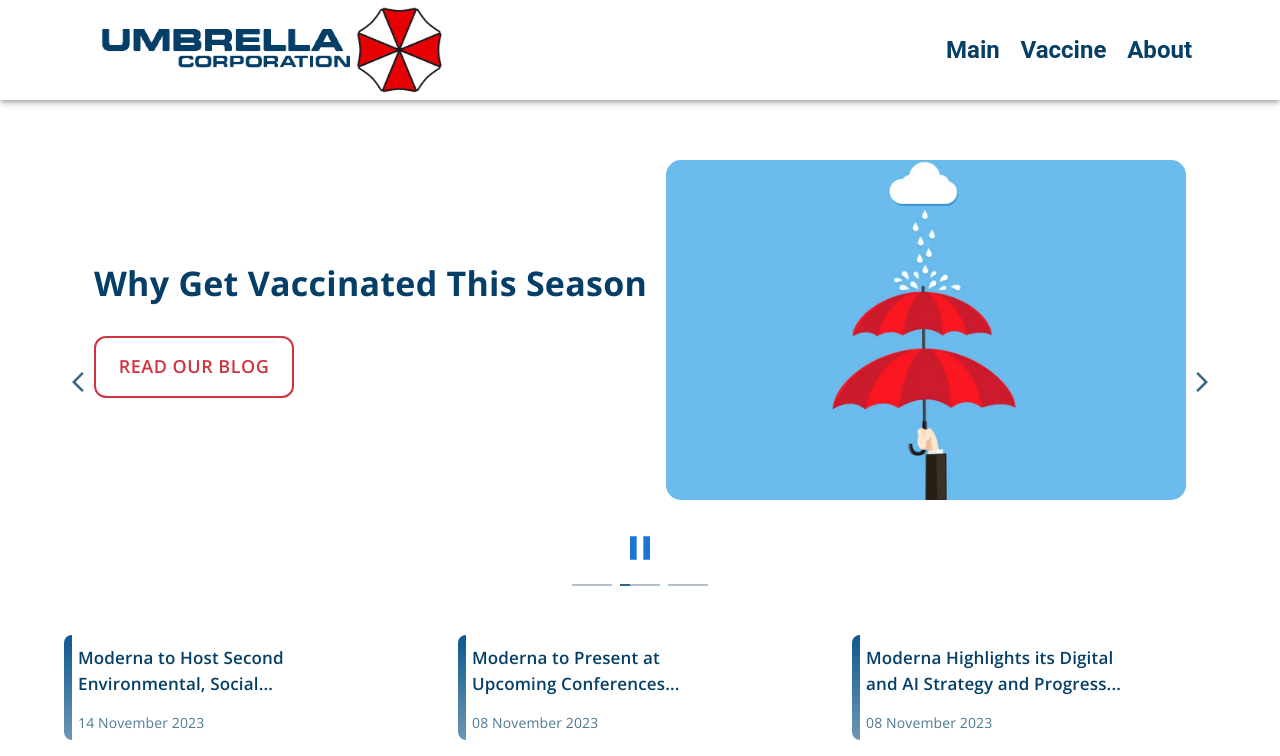
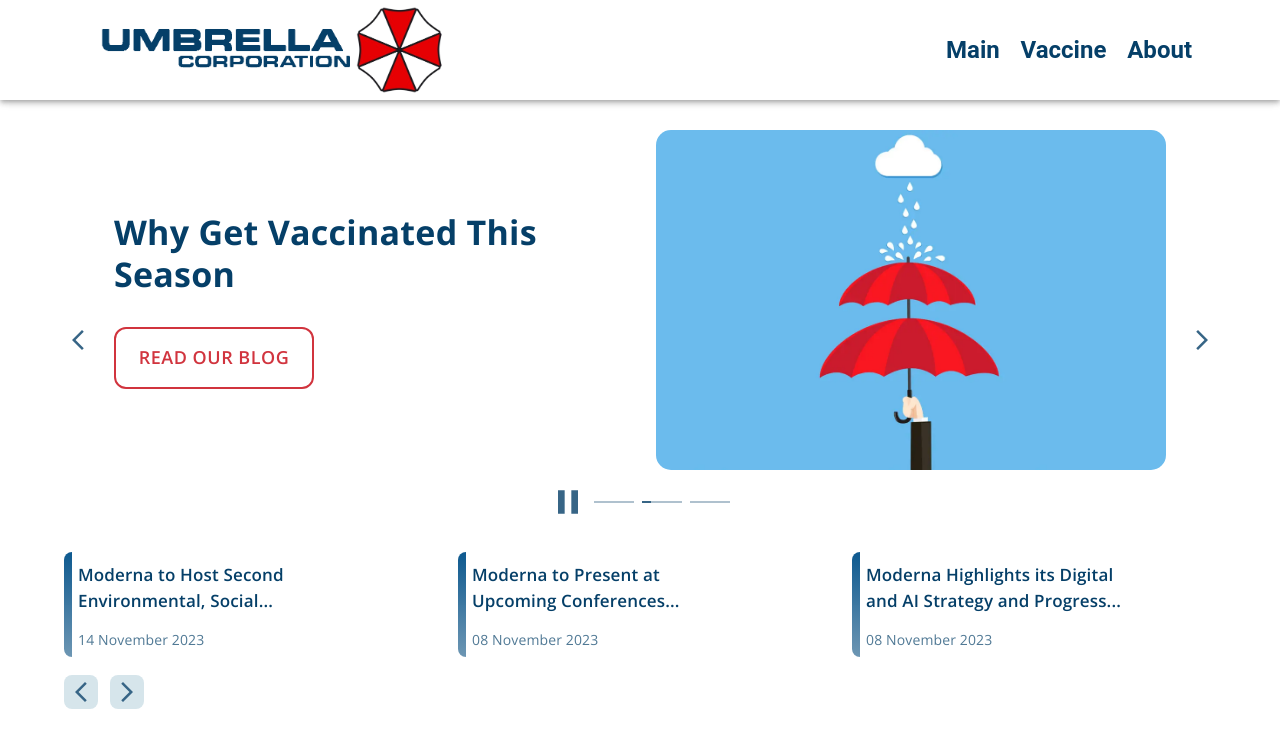
Before and after one commit to BazyshynAnton/umbrella, a React (Vite) app: page / in a window 1280 px wide. Shown: the top 756 px of the page. Built offline with nearby package versions, Linux system fonts and the light colour scheme; a web font is replaced by a local one.

Commit message:
commit-26 updated main-page

```diff
--- a/src/components/contentOfHomePage/introVaccineSwiper/IntroVaccineSwiper.jsx
+++ b/src/components/contentOfHomePage/introVaccineSwiper/IntroVaccineSwiper.jsx
@@ -1,29 +1,17 @@
+import { useState } from 'react'
 import { Swiper, SwiperSlide } from 'swiper/react'
-
 import { Autoplay } from 'swiper/modules'
-import 'swiper/css'
-import ReusableSlide from './contentOfIntroVaccineSlider/reusableSlide'
-
-import umbrellaVaccineSlide1 from '../../../pictures/umbrellaVaccineSlide1.png'
-import getVaccinatedThisSeasonSlide2 from '../../../pictures/getVaccinatedThisSeasonSlide2.png'
-import holidaysVaccineSlide3 from '../../../pictures/holidaysVaccineSlide3.png'
 
 import LeftRightNavigationForIntroSwiper from './contentOfIntroVaccineSlider/LeftRightNavigationForIntroSwiper'
-
-import {
-  buttonText1,
-  buttonText2,
-  buttonText3,
-  textForSlide1,
-  textForSlide2,
-  textForSlide3,
-} from './contentOfIntroVaccineSlider/textForSlides'
+import CustomPaginationForIntroSwiper from './contentOfIntroVaccineSlider/CustomPaginationForIntroSwiper'
+import ReusableSlide from './contentOfIntroVaccineSlider/ReusableSlide'
 
 import ArrowBackIosNewIcon from '@mui/icons-material/ArrowBackIosNew'
 import ArrowForwardIosIcon from '@mui/icons-material/ArrowForwardIos'
-import CustomPaginationForIntroSwiper from './contentOfIntroVaccineSlider/CustomPaginationForIntroSwiper'
 
-import CustomAutoplay from '../../contentOfVaccinePage/browseVaccineContent/theScienceOfMrna/swiperProteinFactories/CustomAutoPlay'
+import { introVaccineSwiperData } from '../../../data/introVaccineSwiperData'
+
+import 'swiper/css'
 
 const stylesForArrowBtn = {
   left: {
@@ -39,6 +27,8 @@
 }
 
 const IntroVaccineSlider = () => {
+  const [pausedSwiper, setPausedSwiper] = useState(true)
+
   return (
     <Swiper
       spaceBetween={30}
@@ -47,46 +37,41 @@
         disableOnInteraction: false,
       }}
       modules={[Autoplay]}
-      className="mySwiper"
+      className='mySwiper'
       style={{
         margin: '30px 0px',
         display: 'flex',
         flexDirection: 'column',
         alignItems: 'center',
-      }}>
-      <SwiperSlide>
-        <ReusableSlide
-          img={umbrellaVaccineSlide1}
-          text={textForSlide1}
-          buttonText={buttonText1}
-        />
-      </SwiperSlide>
-      <SwiperSlide>
-        <ReusableSlide
-          img={getVaccinatedThisSeasonSlide2}
-          text={textForSlide2}
-          buttonText={buttonText2}
-        />
-      </SwiperSlide>
-      <SwiperSlide>
-        <ReusableSlide
-          img={holidaysVaccineSlide3}
-          text={textForSlide3}
-          buttonText={buttonText3}
-        />
-      </SwiperSlide>
+      }}
+    >
+      {introVaccineSwiperData.map((el) => (
+        <SwiperSlide key={el.id}>
+          <ReusableSlide
+            img={el.img}
+            text={el.text}
+            buttonText={el.buttonText}
+          />
+        </SwiperSlide>
+      ))}
+
       <LeftRightNavigationForIntroSwiper
         stylesForBtn={stylesForArrowBtn.left}
-        id={20}>
+        id={20}
+      >
         <ArrowBackIosNewIcon />
       </LeftRightNavigationForIntroSwiper>
       <LeftRightNavigationForIntroSwiper
         stylesForBtn={stylesForArrowBtn.right}
-        id={10}>
+        id={10}
+      >
         <ArrowForwardIosIcon />
       </LeftRightNavigationForIntroSwiper>
-      <CustomAutoplay />
-      <CustomPaginationForIntroSwiper />
+
+      <CustomPaginationForIntroSwiper
+        pausedSwiper={pausedSwiper}
+        setPausedSwiper={setPausedSwiper}
+      />
     </Swiper>
   )
 }
--- /dev/null
+++ b/src/components/contentOfHomePage/introVaccineSwiper/contentOfIntroVaccineSlider/CustomAutoPlayForIntroVaccineSwiper.jsx
@@ -0,0 +1,51 @@
+import { useState } from 'react'
+
+import { Button } from '@mui/material'
+import { useSwiper } from 'swiper/react'
+
+import PlayArrowOutlinedIcon from '@mui/icons-material/PlayArrowOutlined'
+import PauseIcon from '@mui/icons-material/Pause'
+
+const stylesForPauseAndPlayBtn = {
+  blocks: {
+    width: '35px',
+    minWidth: '35px',
+    height: '35px',
+
+    ':hover': {
+      background: '#d6e5eb',
+    },
+  },
+  icons: { fontSize: '2.5rem', color: '#376586' },
+}
+
+const CustomAutoPlayForIntroVaccineSwiper = ({ setPausedSwiper }) => {
+  const swiper = useSwiper()
+
+  const [isPlayTrue, setIsPlayTrue] = useState(true)
+  const handlePauseClick = () => {
+    swiper.autoplay.stop()
+    setIsPlayTrue(false)
+    setPausedSwiper(false)
+  }
+  const handlePLayClick = () => {
+    swiper.autoplay.start()
+    setIsPlayTrue(true)
+    setPausedSwiper(true)
+  }
+  return (
+    <>
+      {isPlayTrue ? (
+        <Button onClick={handlePauseClick} sx={stylesForPauseAndPlayBtn.blocks}>
+          <PauseIcon sx={stylesForPauseAndPlayBtn.icons} />
+        </Button>
+      ) : (
+        <Button onClick={handlePLayClick} sx={stylesForPauseAndPlayBtn.blocks}>
+          <PlayArrowOutlinedIcon sx={stylesForPauseAndPlayBtn.icons} />
+        </Button>
+      )}
+    </>
+  )
+}
+
+export default CustomAutoPlayForIntroVaccineSwiper
--- a/src/components/contentOfHomePage/introVaccineSwiper/contentOfIntroVaccineSlider/CustomNavigationForIntroSwiper.jsx
+++ /dev/null
@@ -1,5 +0,0 @@
-const CustomNavigationForIntroSwiper = () => {
-  return <div></div>
-}
-
-export default CustomNavigationForIntroSwiper
--- a/src/components/contentOfHomePage/introVaccineSwiper/contentOfIntroVaccineSlider/CustomPaginationForIntroSwiper.jsx
+++ b/src/components/contentOfHomePage/introVaccineSwiper/contentOfIntroVaccineSlider/CustomPaginationForIntroSwiper.jsx
@@ -2,6 +2,8 @@
 import { useSpring, animated } from '@react-spring/web'
 import { useEffect, useState } from 'react'
 import { useSwiper } from 'swiper/react'
+
+import CustomAutoPlayForIntroVaccineSwiper from './CustomAutoPlayForIntroVaccineSwiper'
 
 const stylesForBlocksWithAnimatedLine = {
   position: 'relative',
@@ -16,20 +18,19 @@
 const qqq = {
   width: '40px',
   height: '2px',
-  background: 'red',
+  background: 'rgb(55, 101, 134)',
 }
 
-const CustomPaginationForIntroSwiper = () => {
+const CustomPaginationForIntroSwiper = ({ pausedSwiper, setPausedSwiper }) => {
   const swiper = useSwiper()
 
-  const allSlides = swiper.slides
+  const allSlidesNavigation = swiper.slides
+
   const [activeIndex, setActiveIndex] = useState(swiper.activeIndex)
-  const [isPaused, setIsPaused] = useState(false)
 
   useEffect(() => {
     const handleSlideChange = () => {
       setActiveIndex(swiper.activeIndex)
-      setIsPaused(swiper.autoplay && swiper.autoplay.running ? false : true)
     }
 
     swiper.on('slideChange', handleSlideChange)
@@ -41,7 +42,7 @@
 
   const animationWidth = useSpring({
     from: { width: '0px' },
-    to: { width: isPaused ? '0px' : '40px' },
+    to: { width: '40px' },
     reset: true,
     config: { duration: 5000 },
   })
@@ -49,24 +50,33 @@
   return (
     <Box
       sx={{
+        mt: '12px',
+
         display: 'flex',
         flexDirection: 'row',
+        alignItems: 'center',
+        justifyContent: 'center',
         gap: '0.5rem',
-      }}>
-      {allSlides.map((_, index) => (
+      }}
+    >
+      <CustomAutoPlayForIntroVaccineSwiper setPausedSwiper={setPausedSwiper} />
+      {allSlidesNavigation.map((_, index) => (
         <Box
           key={index}
           sx={stylesForBlocksWithAnimatedLine}
-          onClick={() => swiper.slideTo(index)}>
+          onClick={() => swiper.slideTo(index)}
+        >
           <animated.div
             style={
-              activeIndex === index && !isPaused
+              activeIndex === index && pausedSwiper
                 ? {
                     height: '2px',
                     background: 'rgb(55, 101, 134)',
                     ...animationWidth,
                   }
-                : { qqq }
+                : activeIndex === index && !pausedSwiper
+                ? qqq
+                : {}
             }
           />
           <Box
--- a/src/components/contentOfHomePage/introVaccineSwiper/contentOfIntroVaccineSlider/ReusableSlide.jsx
+++ b/src/components/contentOfHomePage/introVaccineSwiper/contentOfIntroVaccineSlider/ReusableSlide.jsx
@@ -1,5 +1,5 @@
 import { Box } from '@mui/material'
-import ReusableButton from './reusableButton'
+import ReusableButton from './ReusableButton'
 
 const ReusableSlide = ({ text, img, buttonText }) => {
   return (
@@ -7,9 +7,10 @@
       sx={{
         display: 'flex',
         flexDirection: 'row',
-        height: '400px',
-        p: '30px',
-      }}>
+        height: '340px',
+        p: '0px 50px',
+      }}
+    >
       <Box
         sx={{
           width: '100%',
@@ -19,14 +20,20 @@
           justifyContent: 'center',
           gap: '2rem',
           padding: '0px 10px 0px 0px',
-        }}>
+        }}
+      >
         {text}
         <ReusableButton buttonText={buttonText} />
       </Box>
-      <Box sx={{ width: '1000px', height: '340px' }}>
+      <Box
+        sx={{
+          width: '1000px',
+          height: '340px',
+        }}
+      >
         <img
           src={img}
-          alt="slide-picture"
+          alt='slide'
           style={{
             width: '100%',
             height: '100%',
--- a/src/components/contentOfHomePage/newsJobBlogsSwipers/NewsSwiper.jsx
+++ b/src/components/contentOfHomePage/newsJobBlogsSwipers/NewsSwiper.jsx
@@ -1,23 +1,24 @@
 import { Swiper, SwiperSlide } from 'swiper/react'
 
 import 'swiper/css'
-import ReusableSlideForNewsJobBlogsSwipers from './reusableSlideForNewsJobBlogsSwipers'
+import ReusableSlideForNewsJobBlogsSwipers from './ReusableSlideForNewsJobBlogsSwipers'
 import { news } from '../../../data/newsData'
-import NavigarionButtonForNewsJobBlogsSwiper from './NavigarionButtonForNewsJobBlogsSwiper'
+import NavigationButtonForNewsJobBlogsSwiper from './NavigationButtonForNewsJobBlogsSwiper'
 
 const NewsSwiper = () => {
   return (
     <Swiper
       spaceBetween={30}
       slidesPerView={3}
-      className="mySwiper"
-      style={{ marginBottom: '50px' }}>
+      className='mySwiper'
+      style={{ marginBottom: '50px' }}
+    >
       {news.map((el) => (
         <SwiperSlide key={el.id} style={{ cursor: 'pointer' }}>
           <ReusableSlideForNewsJobBlogsSwipers text={el.text} date={el.date} />
         </SwiperSlide>
       ))}
-      <NavigarionButtonForNewsJobBlogsSwiper />
+      <NavigationButtonForNewsJobBlogsSwiper />
     </Swiper>
   )
 }
--- a/src/components/contentOfVaccinePage/browseVaccineContent/theScienceOfMrna/swiperProteinFactories/CustomAutoPlay.jsx
+++ b/src/components/contentOfVaccinePage/browseVaccineContent/theScienceOfMrna/swiperProteinFactories/CustomAutoPlay.jsx
@@ -29,7 +29,8 @@
             ':hover': {
               background: '#d6e5eb',
             },
-          }}>
+          }}
+        >
           <PauseIcon sx={{ fontSize: '2.5rem' }} />
         </Button>
       ) : (
@@ -43,7 +44,8 @@
             ':hover': {
               background: '#d6e5eb',
             },
-          }}>
+          }}
+        >
           <PlayArrowIcon sx={{ fontSize: '2.5rem' }} />
         </Button>
       )}
--- /dev/null
+++ b/src/data/introVaccineSwiperData.js
@@ -0,0 +1,36 @@
+import umbrellaVaccineSlide1 from '../pictures/umbrellaVaccineSlide1.png'
+import getVaccinatedThisSeasonSlide2 from '../pictures/getVaccinatedThisSeasonSlide2.png'
+import holidaysVaccineSlide3 from '../pictures/holidaysVaccineSlide3.png'
+
+import {
+  textForSlide1,
+  textForSlide2,
+  textForSlide3,
+} from '../components/contentOfHomePage/introVaccineSwiper/contentOfIntroVaccineSlider/textForSlides'
+
+import {
+  buttonText1,
+  buttonText2,
+  buttonText3,
+} from '../components/contentOfHomePage/introVaccineSwiper/contentOfIntroVaccineSlider/textForSlides'
+
+export const introVaccineSwiperData = [
+  {
+    img: umbrellaVaccineSlide1,
+    text: textForSlide1,
+    buttonText: buttonText1,
+    id: '2980a4ae-a35c-4ab9-b7c9-9d6d859fbad6',
+  },
+  {
+    img: getVaccinatedThisSeasonSlide2,
+    text: textForSlide2,
+    buttonText: buttonText2,
+    id: '89218b84-8489-468c-95ef-9a58f3352451',
+  },
+  {
+    img: holidaysVaccineSlide3,
+    text: textForSlide3,
+    buttonText: buttonText3,
+    id: '6e1d92c7-66aa-4fa4-a6b4-ea57abe2a3c8',
+  },
+]
```
Also changed, not shown: src/components/contentOfHomePage/aboutVaccine/contentAboutVaccine/CovidAnimatedPictures.jsx (+18 -11 lines), src/components/contentOfHomePage/introVaccineSwiper/contentOfIntroVaccineSlider/textForSlides.jsx (+10 -7 lines), src/components/contentOfHomePage/newsJobBlogsSwipers/NavigationButtonForNewsJobBlogsSwiper.jsx (renamed from src/components/contentOfHomePage/newsJobBlogsSwipers/NavigarionButtonForNewsJobBlogsSwiper.jsx, +4 -3 lines).
